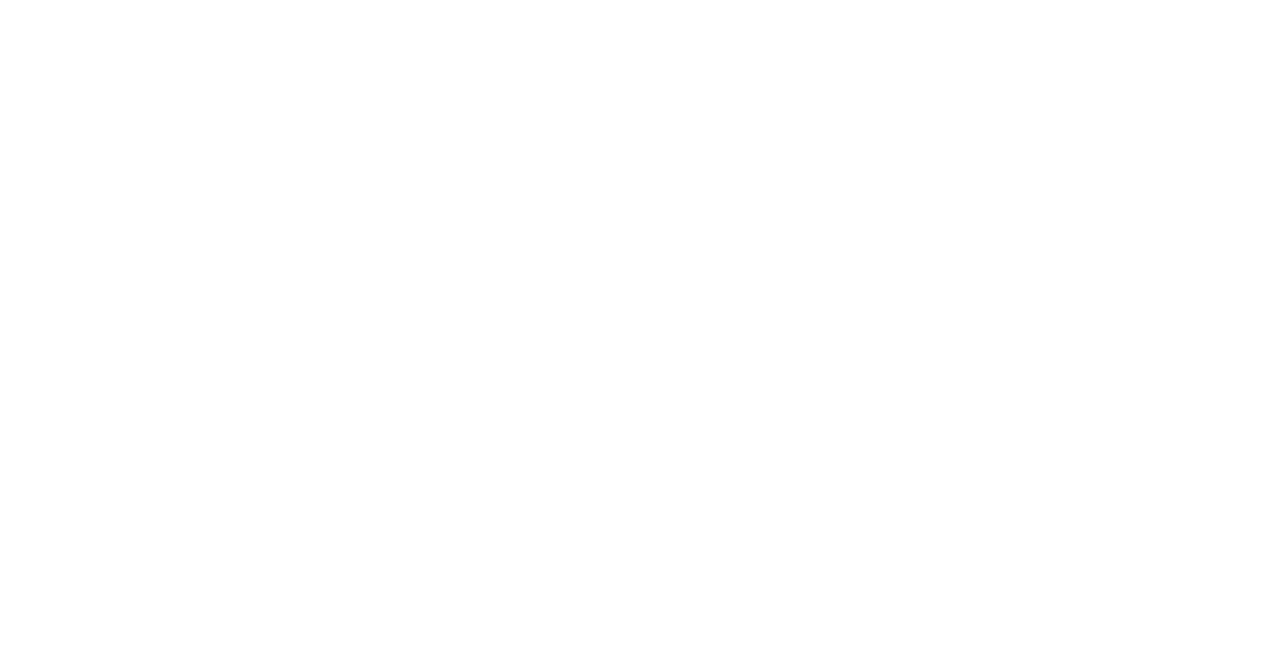
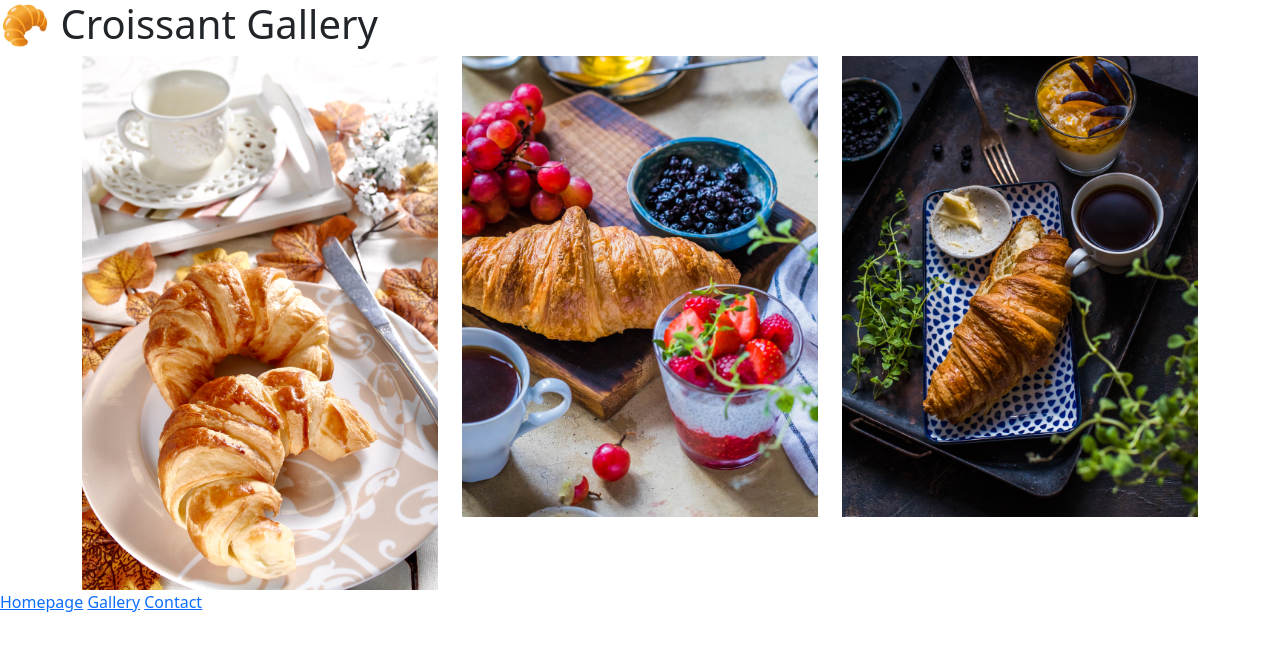
Before and after one commit to pris-moga/Croissant, a plain HTML site: page photo.html in a window 1280 px wide. Drawn offline with nearby package versions, Linux system fonts and the light colour scheme.

Commit message:
Gallery Layout

```diff
--- a/index.html
+++ b/index.html
@@ -4,6 +4,14 @@
     <meta charset="UTF-8" />
     <meta http-equiv="X-UA-Compatible" content="IE=edge" />
     <meta name="viewport" content="width=device-width, initial-scale=1.0" />
+    <link
+      href="https://cdn.jsdelivr.net/npm/bootstrap@5.1.3/dist/css/bootstrap.min.css"
+      rel="stylesheet"
+      integrity="sha384-1BmE4kWBq78iYhFldvKuhfTAU6auU8tT94WrHftjDbrCEXSU1oBoqyl2QvZ6jIW3"
+      crossorigin="anonymous"
+    />
+    <link rel="stylesheet" href="src/style.css" />
+
     <title>Croissant Factory</title>
   </head>
   <body>
@@ -17,7 +25,7 @@
       technique called laminating. The process results in a layered, flaky
       texture, similar to a puff pastry.
     </p>
-    <div>
+    <div class="menu">
       <a href="index.html">Homepage</a>
       <a href="photo.html">Gallery</a>
       <a href="contact.html">Contact</a>
--- a/photo.html
+++ b/photo.html
@@ -0,0 +1,46 @@
+<!DOCTYPE html>
+<html lang="en">
+  <head>
+    <meta charset="UTF-8" />
+    <meta http-equiv="X-UA-Compatible" content="IE=edge" />
+    <meta name="viewport" content="width=device-width, initial-scale=1.0" />
+    <link
+      href="https://cdn.jsdelivr.net/npm/bootstrap@5.1.3/dist/css/bootstrap.min.css"
+      rel="stylesheet"
+      integrity="sha384-1BmE4kWBq78iYhFldvKuhfTAU6auU8tT94WrHftjDbrCEXSU1oBoqyl2QvZ6jIW3"
+      crossorigin="anonymous"
+    />
+    <link rel="stylesheet" href="src/style.css" />
+    <title>Croissant Gallery</title>
+  </head>
+  <body>
+    <h1>🥐 Croissant Gallery</h1>
+    <div class="container">
+      <div class="row">
+        <div class="col-sm-4">
+          <img
+            src="images/pexels-larissa-megale-3806365.jpg"
+            class="img-fluid"
+          />
+        </div>
+        <div class="col-sm-4">
+          <img
+            src="images/pexels-valeria-boltneva-1510682.jpg"
+            class="img-fluid"
+          />
+        </div>
+        <div class="col-sm-4">
+          <img
+            src="images/pexels-valeria-boltneva-1510685.jpg"
+            class="img-fluid"
+          />
+        </div>
+      </div>
+    </div>
+    <div class="menu">
+      <a href="index.html">Homepage</a>
+      <a href="photo.html">Gallery</a>
+      <a href="contact.html">Contact</a>
+    </div>
+  </body>
+</html>
```
Also changed, not shown: images/pexels-larissa-megale-3806365.jpg (added), images/pexels-valeria-boltneva-1510682.jpg (added), images/pexels-valeria-boltneva-1510685.jpg (added), src/style.css (added).
